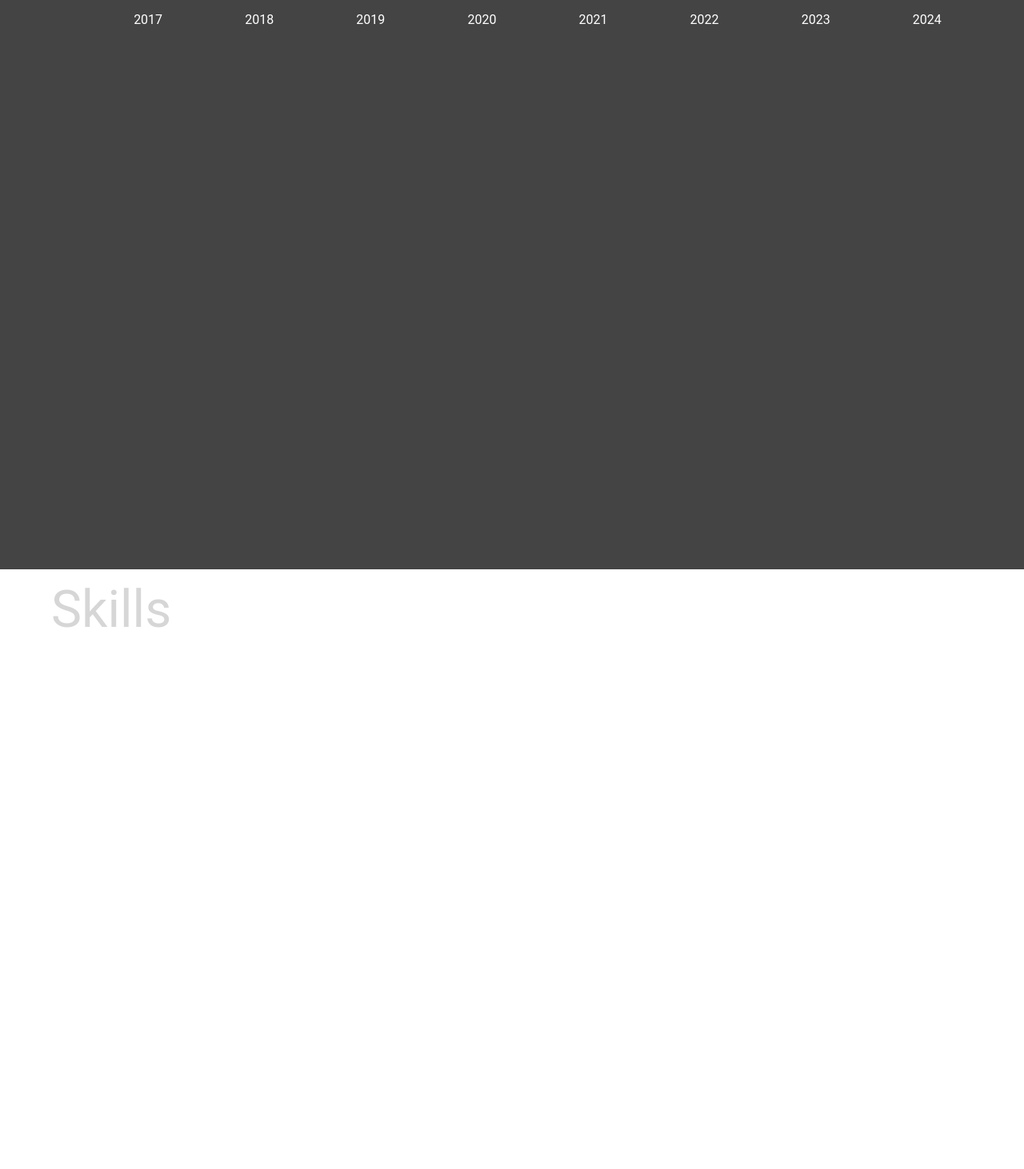
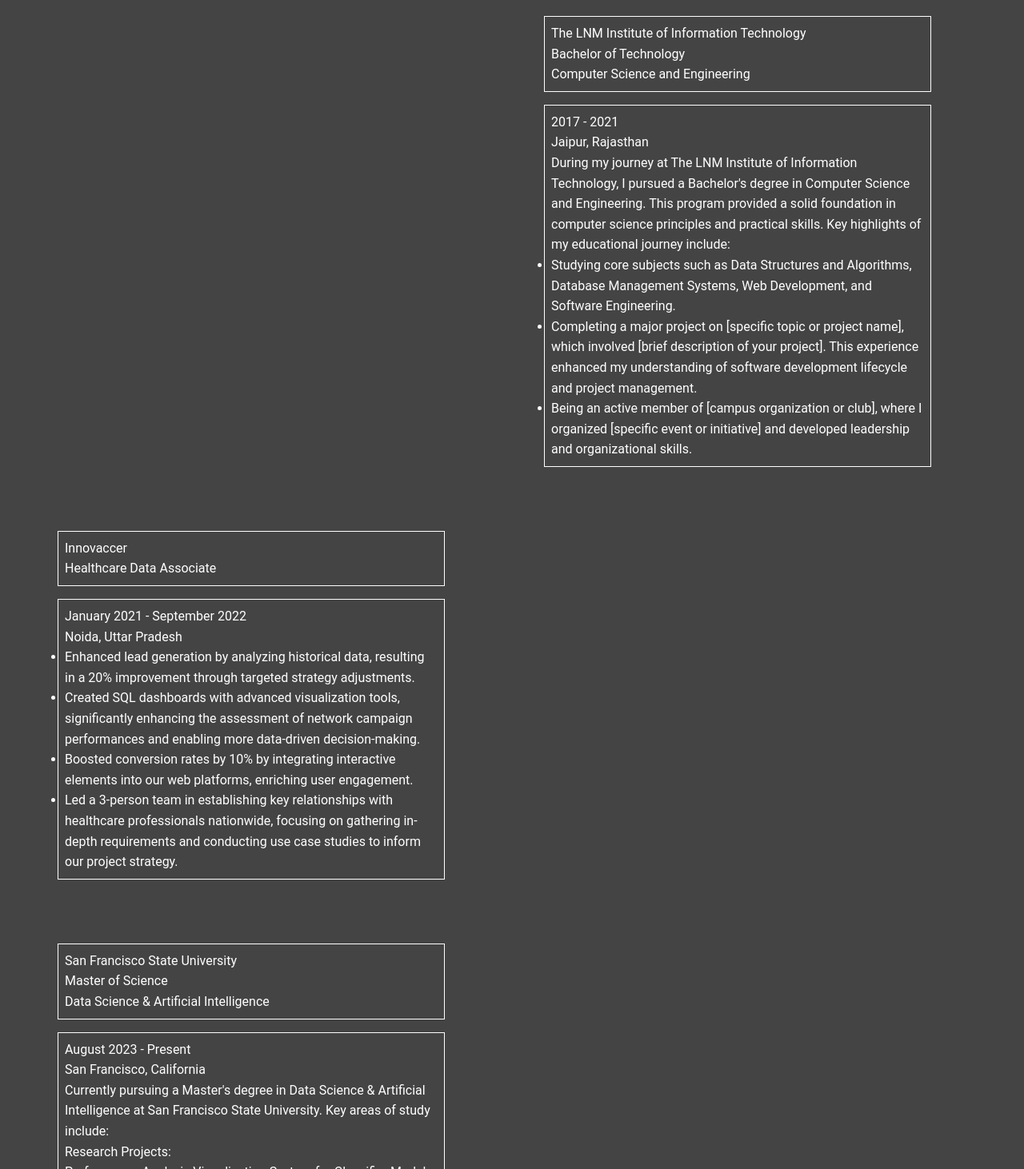
Before and after one commit to Kahl-d/portfolio_website, a React (Create React App) app in the folder client/: page / in a window 1280 px wide. Shown: the part 888-2350 px from the top of the page at 80% size. Built offline with nearby package versions, Linux system fonts and the light colour scheme; a web font is replaced by a local one.

Commit message:
starting the journey

```diff
--- a/client/src/App2.js
+++ b/client/src/App2.js
@@ -68,7 +68,7 @@ const App2 = () => {
                 </div> */}
                 <div id="skills" className="part">
                     <div className="sticky-tag">Skills</div>
-
+                    <Skills/>
                 </div>
                 <div id="projects" className="part">
                     <div className="sticky-tag">Projects</div>
--- a/client/src/Components/gallery.css
+++ b/client/src/Components/gallery.css
@@ -26,18 +26,18 @@
     transition: transform 1.25s var(--transition);
     will-change: transform;
     /* rotate 90 degrees */
-    /* transform: rotateZ(-90deg); */
+    transform: rotateZ(-90deg);
 }
 
-/* .card{
+.card{
     transform: rotateZ(90deg);
 
-} */
+}
 
 
 .item {
     width: calc(var(--index) * 3);
-    height: calc(var(--index) * 15);
+    height: calc(var(--index) * 20);
     background-color: #333;
     background-size: cover;
     background-position: center;
--- a/client/src/Components2/Journey.js
+++ b/client/src/Components2/Journey.js
@@ -5,18 +5,60 @@ const Journey = () => {
 
     return (
         <div id="journeyContainer">
-            <div id="years">
-                <div className="year"> 2017 </div>
-                <div className="year"> 2018 </div>
-                <div className="year"> 2019 </div>
-                <div className="year"> 2020 </div>
-                <div className="year"> 2021 </div>
-                <div className="year"> 2022 </div>
-                <div className="year"> 2023 </div>
-                <div className="year"> 2024 </div>
+            <div className="thing" id="thing1">
+                <div className="thing-title">
+                    <span>The LNM Institute of Information Technology</span>
+                    <span>Bachelor of Technology</span>
+                    <span>Computer Science and Engineering</span>
+                </div>
+                <div className="thing-content">
+                    <span>2017 - 2021</span>
+                    <span>Jaipur, Rajasthan</span>
+                    <p>During my journey at The LNM Institute of Information Technology, I pursued a Bachelor's degree in Computer Science and Engineering. This program provided a solid foundation in computer science principles and practical skills. Key highlights of my educational journey include:</p>
+                    <ul>
+                        <li>Studying core subjects such as Data Structures and Algorithms, Database Management Systems, Web Development, and Software Engineering.</li>
+                        <li>Completing a major project on [specific topic or project name], which involved [brief description of your project]. This experience enhanced my understanding of software development lifecycle and project management.</li>
+                        <li>Being an active member of [campus organization or club], where I organized [specific event or initiative] and developed leadership and organizational skills.</li>
+                    </ul>
+                </div>
+            </div>
+            <div className="thing" id="thing2">
+                <div className="thing-title">
+                    <span>Innovaccer</span>
+                    <span>Healthcare Data Associate</span>
+                </div>
+                <div className="thing-content">
+                    <span>January 2021 - September 2022</span>
+                    <span>Noida, Uttar Pradesh</span>
+                    <ul>
+                        <li>Enhanced lead generation by analyzing historical data, resulting in a 20% improvement through targeted strategy adjustments.</li>
+                        <li>Created SQL dashboards with advanced visualization tools, significantly enhancing the assessment of network campaign performances and enabling more data-driven decision-making.</li>
+                        <li>Boosted conversion rates by 10% by integrating interactive elements into our web platforms, enriching user engagement.</li>
+                        <li>Led a 3-person team in establishing key relationships with healthcare professionals nationwide, focusing on gathering in-depth requirements and conducting use case studies to inform our project strategy.</li>
+                    </ul>
+                </div>
+            </div>
+            <div className="thing" id="thing3">
+                <div className="thing-title">
+                    <span>San Francisco State University</span>
+                    <span>Master of Science</span>
+                    <span>Data Science & Artificial Intelligence</span>
+                </div>
+                <div className="thing-content">
+                    <span>August 2023 - Present</span>
+                    <span>San Francisco, California</span>
+                    <p>Currently pursuing a Master's degree in Data Science & Artificial Intelligence at San Francisco State University. Key areas of study include:</p>
+
+                    <p>Research Projects:</p>
+                    <ul>
+                        <li>Performance Analysis Visualization System for Classifier Models: Python, JavaScript, React, Flask, D3.js</li>
+                        <li>Developed a visualization system tailored for deep analytical evaluation of AI models, specifically multi-class image classifiers. This tool facilitates a deeper understanding of model behaviors and performance metrics, enhancing the interpretability and transparency of complex AI systems for both technical and non-technical stakeholders.</li>
+                        <li>Research project on NLP TACCTI ALMA project (details to be added).</li>
+                    </ul>
+                </div>
             </div>
         </div>
     );
-    }
+}
 
 export default Journey;
--- a/client/src/Components2/home.css
+++ b/client/src/Components2/home.css
@@ -6,7 +6,7 @@
 
 #homeContainer{
     width: 100%;
-    height: calc(100% - 100px);
+    min-height: calc(100vh - 100px);
     display: flex;
     position: relative;
 }
--- a/client/src/Components2/journey.css
+++ b/client/src/Components2/journey.css
@@ -1,14 +1,28 @@
 #journeyContainer{
-    height: calc(100vh - 100px);
     width: 100%;
     display: flex;
     flex-direction: column;
     color: white;
+    overflow: hidden;
 }
 
-#years{
-    width: 100%;
-    height: 10%;
+
+.thing{
     display: flex;
-    justify-content: space-evenly;
+    flex-direction: column;
+    width: 500px;
+    margin-bottom: 4rem;
 }
+
+.thing div{
+    display: flex;
+    flex-direction: column;
+    border: 1px solid white;
+    margin: 0.5rem;
+    padding: 0.5rem;
+}
+
+
+#thing1{
+    margin-left: 50%;
+}
--- a/client/src/app2.css
+++ b/client/src/app2.css
@@ -77,8 +77,9 @@ body {
 
 .part {
     width: 100%;
-    height: 100vh;
+    /* height: 100vh; */
     min-height: 100vh;
+
     /* padding: 1rem; */
     position: relative;
     padding-left: 4rem;
```
